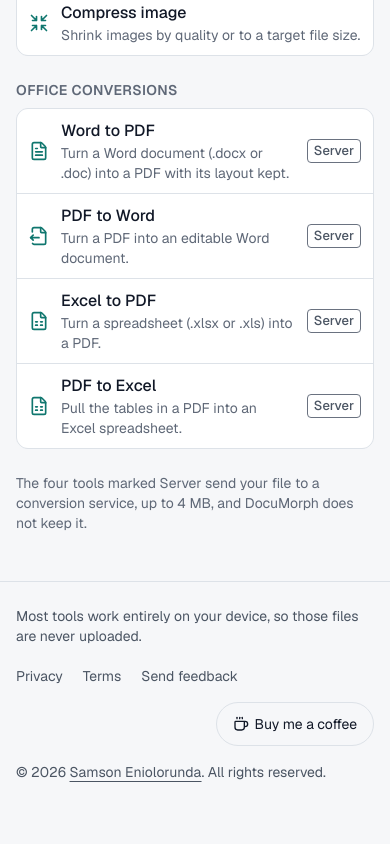
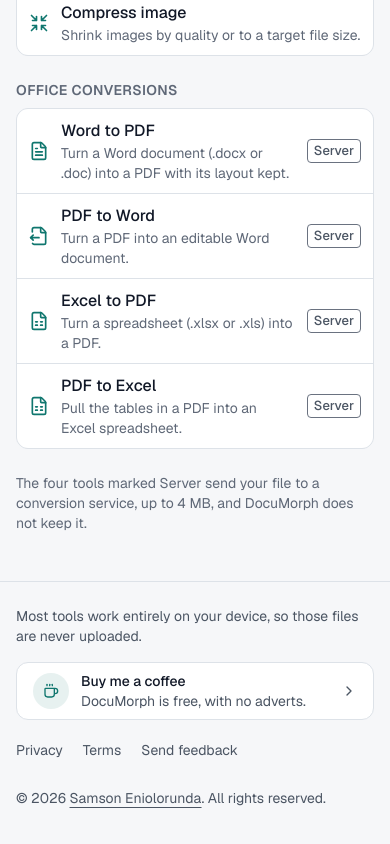
Before and after one commit to Samson-Eniolorunda/DocuMorph, a Next.js app: page / in a window 390 px wide. Shown: the part 1138-1982 px from the top of the page. Before the commit the page ends 1956 px from the top, so only its background shows below. Built offline with nearby package versions, Linux system fonts and the light colour scheme; no server answers.

Commit message:
Phone footer: support as a full-width row styled like the tool rows; desktop keeps the outlined button; pin Node.js to 24.x, the version CI tests

```diff
--- a/package.json
+++ b/package.json
@@ -42,6 +42,6 @@
     "vitest": "^5.1.0"
   },
   "engines": {
-    "node": ">=22.13"
+    "node": "24.x"
   }
 }
--- a/src/components/layout/Footer.tsx
+++ b/src/components/layout/Footer.tsx
@@ -1,4 +1,5 @@
 import Link from "next/link";
+import { ChevronRight, Coffee } from "lucide-react";
 import { SITE } from "@/config/site";
 import { CoffeeLink } from "./CoffeeLink";
 import { FeedbackLink } from "@/features/feedback/FeedbackLink";
@@ -10,6 +11,25 @@ export function Footer() {
     <footer className="border-t border-line">
       <div className="mx-auto max-w-6xl px-4 py-6 pb-[max(1.5rem,env(safe-area-inset-bottom))] text-body-sm text-muted sm:px-6">
         <p className="max-w-[68ch]">Most tools work entirely on your device, so those files are never uploaded.</p>
+        {/* Phones (owner 2026-11-19): support is one full-width row, styled like the tool rows, instead of a
+            button left alone on a line. From 640 px it is the small outlined button at the end of the links. */}
+        {SITE.coffeeUrl && (
+          <a
+            href={SITE.coffeeUrl}
+            target="_blank"
+            rel="noopener noreferrer"
+            className="mt-4 flex min-h-14 items-center gap-3 rounded-lg border border-line bg-surface px-4 py-2 text-fg transition-colors hover:border-accent sm:hidden"
+          >
+            <span className="flex size-9 shrink-0 items-center justify-center rounded-full bg-accent-tint text-accent">
+              <Coffee className="size-4" aria-hidden />
+            </span>
+            <span className="min-w-0 flex-1">
+              <span className="block font-medium">Buy me a coffee</span>
+              <span className="block text-muted">DocuMorph is free, with no adverts.</span>
+            </span>
+            <ChevronRight className="size-4 shrink-0 text-muted" aria-hidden />
+          </a>
+        )}
         <div className="mt-2 flex flex-wrap items-center gap-x-5 gap-y-1">
           <nav aria-label="Footer" className="flex flex-wrap items-center gap-x-5">
             <Link href="/privacy" className={LINK}>
@@ -20,7 +40,9 @@ export function Footer() {
             </Link>
             <FeedbackLink className={LINK} />
           </nav>
-          <CoffeeLink className="ml-auto rounded-full border border-line px-4 text-fg transition-colors hover:border-accent hover:no-underline" />
+          <span className="ml-auto hidden sm:block">
+            <CoffeeLink className="rounded-full border border-line px-4 text-fg transition-colors hover:border-accent hover:no-underline" />
+          </span>
         </div>
         <p className="mt-1 flex min-h-11 items-center">
           <span>
```
